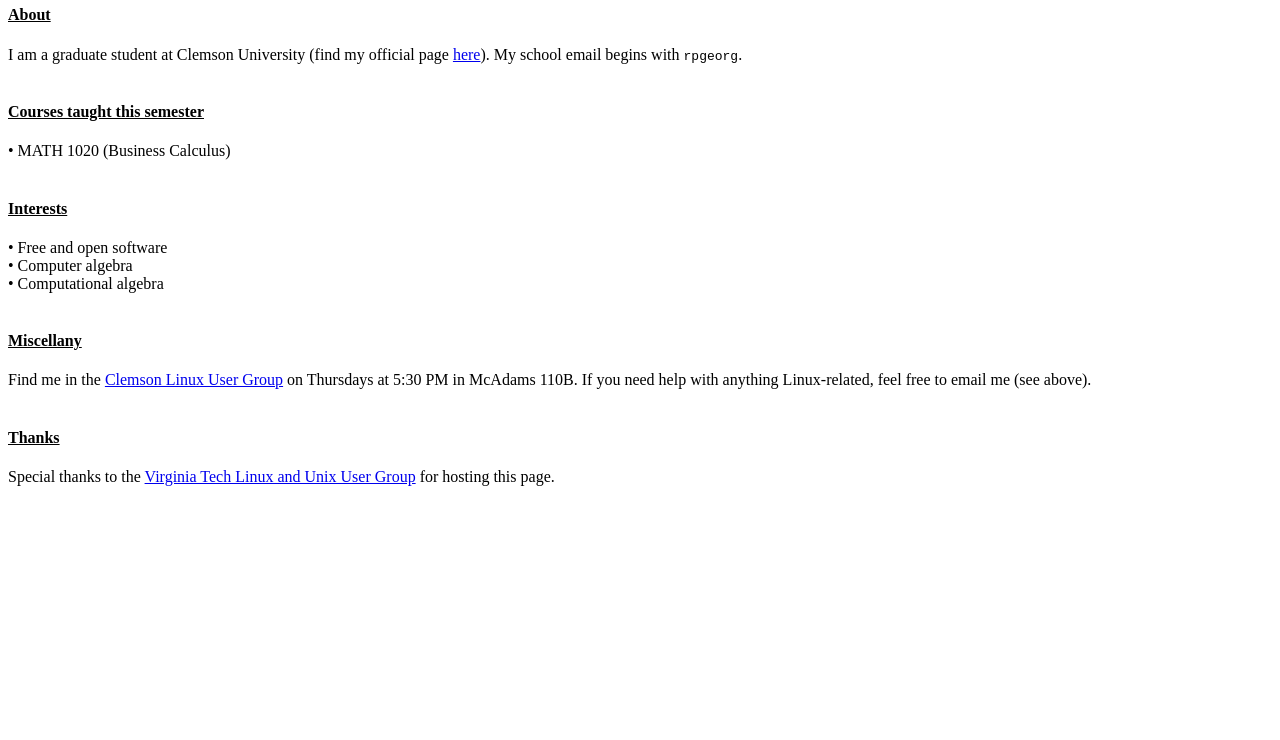
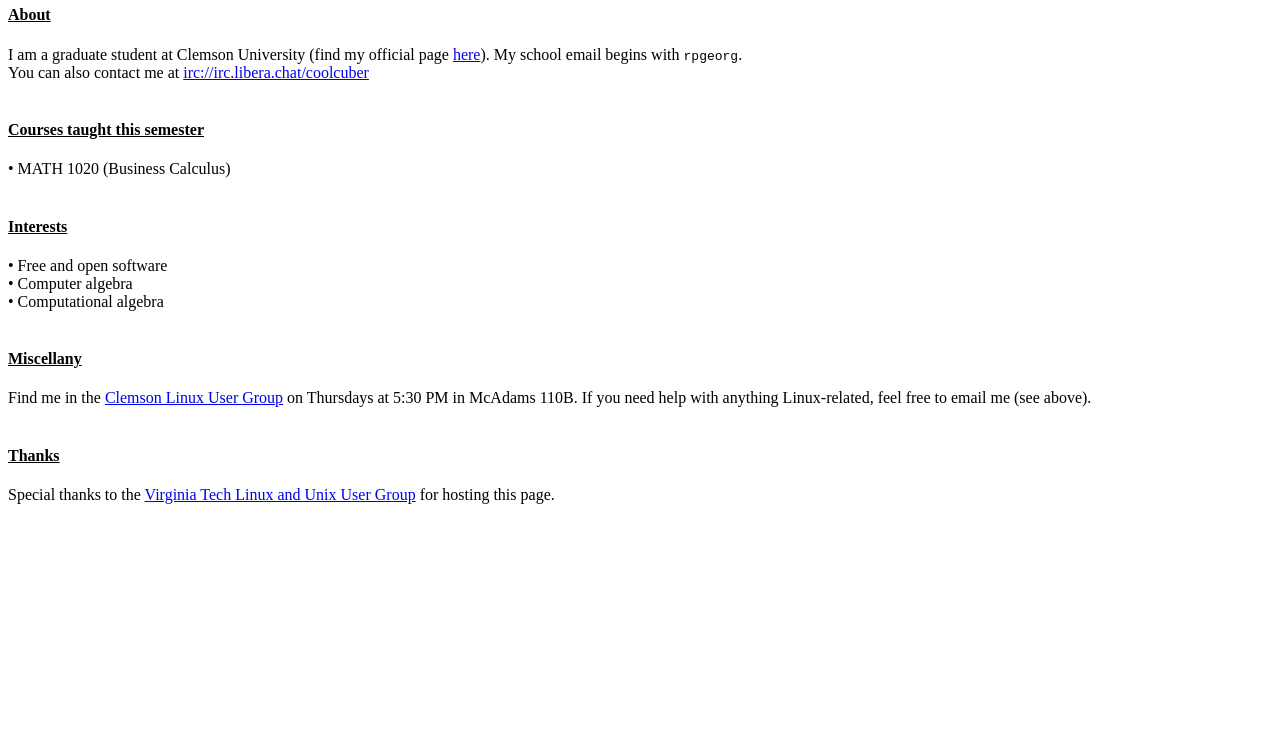
Before and after one commit to coolcuber/coolcuber.com, a plain HTML site: page page_files/index.html in a window 1280 px wide. Shown: the part 60-800 px from the top of the page. Drawn offline with Linux system fonts and the light colour scheme.

Commit message:
reorganized and added generation script

```diff
--- a/pages/index.html
+++ b/page_files/index.html
@@ -8,6 +8,8 @@
 	<h4><u>About</u></h4>
 	I am a graduate student at Clemson University (find my official page <a href="https://www.clemson.edu/science/academics/departments/mathstat/about/profiles/rpgeorg">here</a>).
 	My school email begins with <code>rpgeorg</code>.
+	<br>
+	You can also contact me at <a href="https://libera.chat">irc://irc.libera.chat/coolcuber</a>
 	<br><br>
 	<!-- Courses Taught -->
 	<h4><u>Courses taught this semester</u></h4>
@@ -29,5 +31,7 @@
 	<!-- Thanks -->
 	<h4><u>Thanks</u></h4>
 	Special thanks to the <a href="https://vtluug.org">Virginia Tech Linux and Unix User Group</a> for hosting this page.
+	<br><br><br><br>
+	<!--DATE-->
 </body>
 </html>
```
Also changed, not shown: 1 other file.
